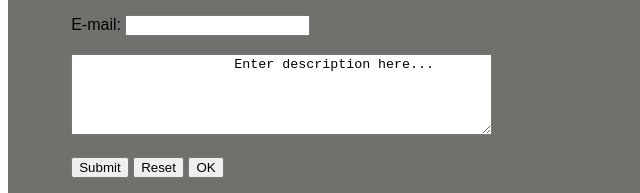
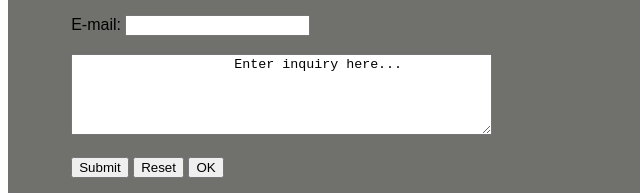
Before and after one commit to Jonah-Musanyana/MyPortfolio, a plain HTML site: page contact.html in a window 1280 px wide. Shown: the part 306-499 px from the top of the page, 0-640 px from the left. Drawn offline with Linux system fonts and the light colour scheme.

Commit message:
Update contact.html

```diff
--- a/contact.html
+++ b/contact.html
@@ -28,7 +28,7 @@
                 <br/>
                 <br/>
                 <textarea rows = "5" cols = "50" name = "description">
-                    Enter description here...
+                    Enter inquiry here...
                  </textarea>
                  <br/>
                  <br/>
```
